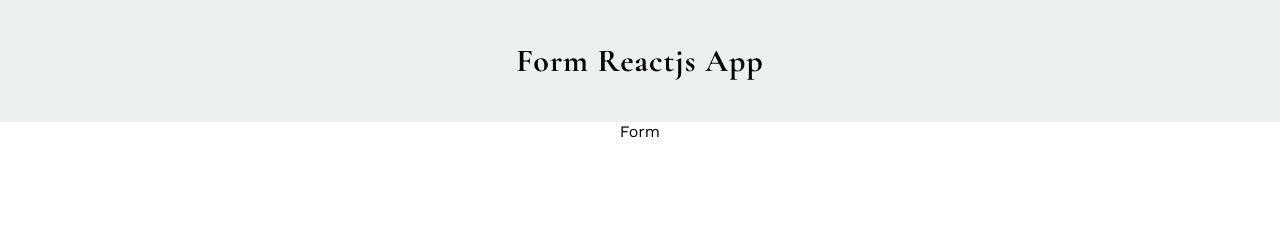
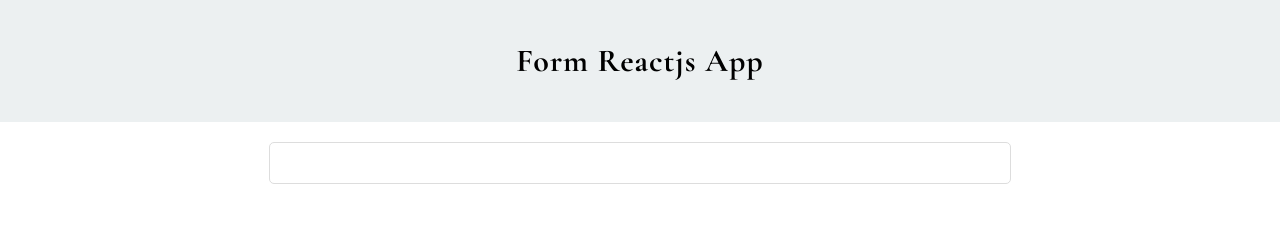
Before and after one commit to acoss22/react-forms-and-validation, a React (Create React App) app in the folder formsapp/: page / in a window 1280 px wide. Shown: the top 234 px of the page. Built offline with nearby package versions, Linux system fonts and the light colour scheme.

Commit message:
state created

```diff
--- /dev/null
+++ b/formsapp/src/Components/CustomForm.scss
@@ -0,0 +1,7 @@
+.signup-box{
+    border: 1px solid #ddd;
+    width: 700px;
+    margin: 20px auto;
+    padding: 20px;
+    border-radius: 5px;
+  }
--- a/formsapp/src/Components/CustomForm.tsx
+++ b/formsapp/src/Components/CustomForm.tsx
@@ -1,13 +1,43 @@
-
 import React, { Component } from "react";
+import "./CustomForm.scss";
 
 
-class CustomForm extends Component {
+
+class CustomForm extends Component<any, any> {
+
+  constructor(props: any){
+    super(props);
+
+    this.state = {
+    form: {
+      name: "",
+      email: "",
+      mobile: "",
+      password: "",
+      confirmPassword: "",
+      gender: null,
+      language: [],
+      country: null,
+      zipCode: ""
+    },
+    formErrors: {
+      name: null,
+      email: null,
+      mobile: null,
+      password: null,
+      confirmPassword: null,
+      gender: null,
+      language: null,
+      country: null
+    }
+  };
+  }
+
   render() {
     return (
-    <div >
-        Form
-    </div>
+      <>
+        <div className="signup-box"></div>
+      </>
     );
   }
 }
```
Also changed, not shown: 1 other file (tests, documents, lock files or other folders).
